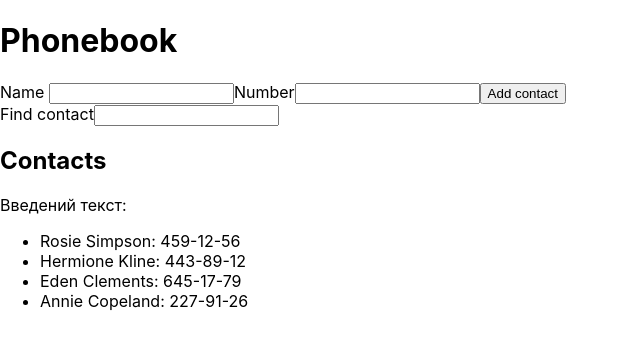
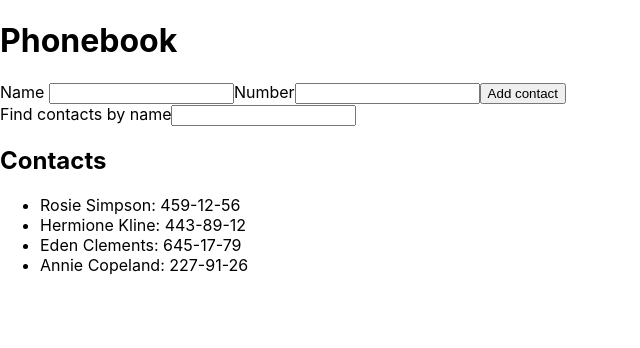
Before and after one commit to Jakson2023/goit-react-hw-02-phonebook, a React (Create React App) app: page / in a window 1280 px wide. Shown: the top 348 px of the page, without its empty margins (0-640 px from the left). Built offline with nearby package versions, Linux system fonts and the light colour scheme.

Commit message:
3task-without-style

```diff
--- a/src/components/App.jsx
+++ b/src/components/App.jsx
@@ -37,7 +37,12 @@ inputSearch = e => {
   this.setState({ filter: e.target.value });
 
 }
-
+filteredContacts = () => {
+  const { contacts, filter } = this.state;
+  return contacts.filter(contact =>
+    contact.name.toLowerCase().includes(filter.toLowerCase())
+  );
+};
 
 
   render() {
@@ -65,21 +70,15 @@ inputSearch = e => {
             <button type="submit">Add contact</button>
           </Form>
         </Formik>
-        <label htmlFor="search"> Find contact</label>
-<input type="text" value = {this.state.filter} onChange={this.inputSearch} />
-        <h2>Contacts</h2>
-
-
-        <p>Введений текст: {this.state.filter}</p>
-
-
-
-        <ul>
-          {this.state.contacts.map(contact => (
-            <li key={contact.id}>{contact.name}{ `: `}{contact.number}</li>
-          ))}
-        </ul>
-      </div>
+        <label htmlFor="search">Find contacts by name</label>
+      <input type="text" value={this.state.filter} onChange={this.inputSearch} />
+      <h2>Contacts</h2>
+      <ul>
+        {this.filteredContacts().map(contact => (
+          <li key={contact.id}>{contact.name}: {contact.number}</li>
+        ))}
+      </ul>
+    </div>
     );
   }
 }
```
